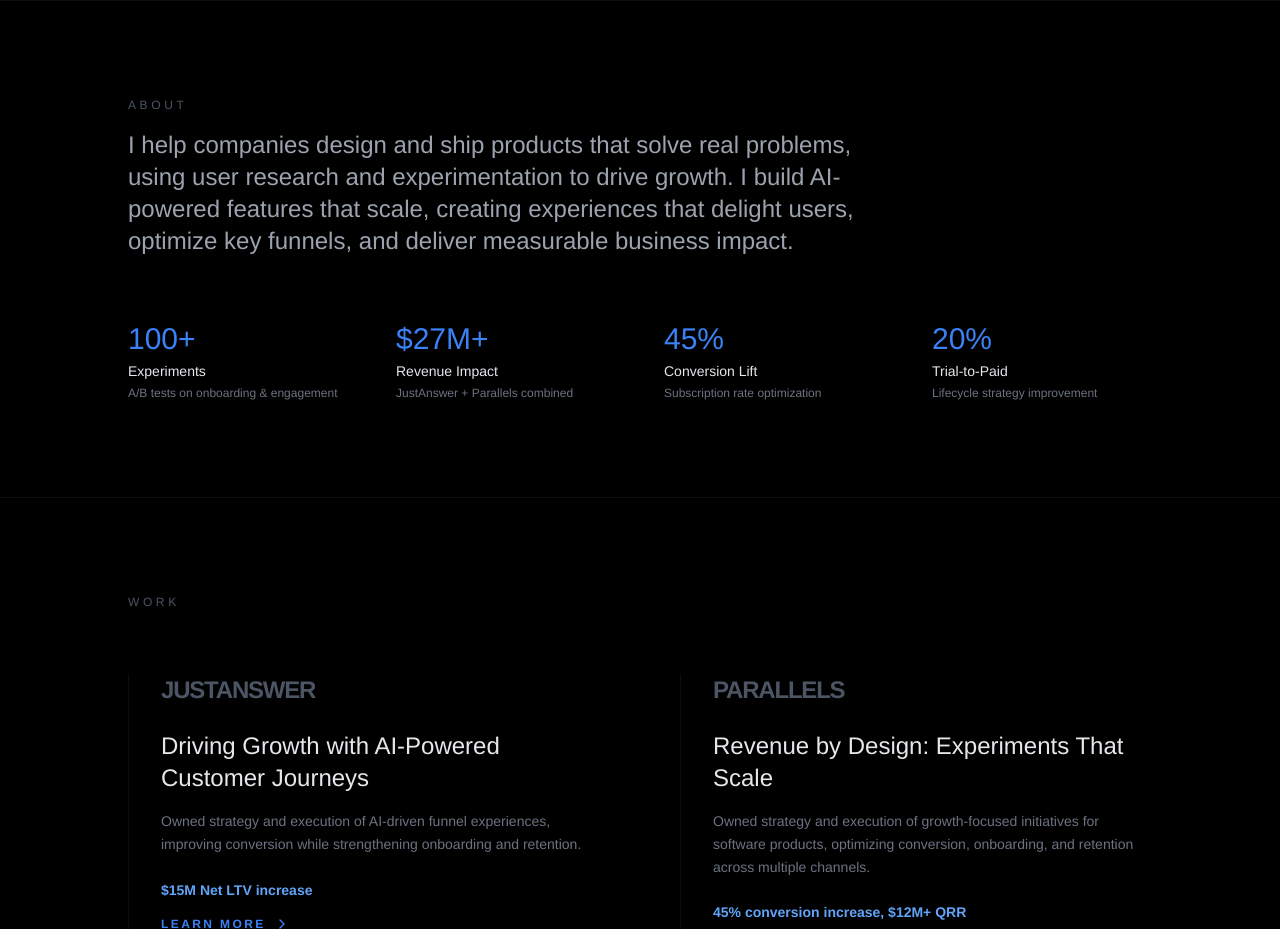
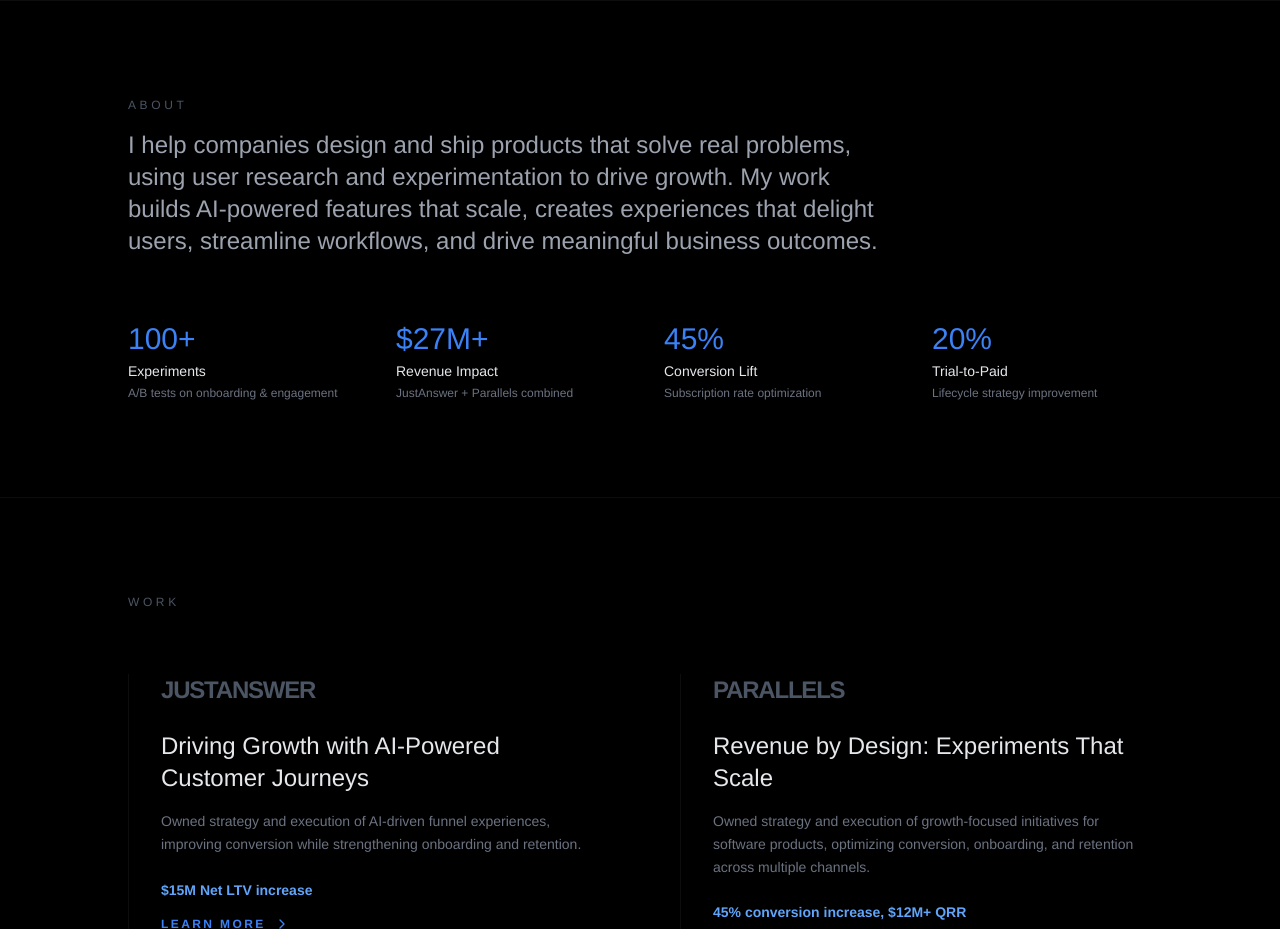
Before and after one commit to mrbdilly/portfolio, a React (Vite) app: page / in a window 1280 px wide. Shown: the part 800-1729 px from the top of the page. Built offline with nearby package versions, Linux system fonts and the light colour scheme.

Commit message:
Update App.tsx
- Changed "About" copy

```diff
--- a/src/App.tsx
+++ b/src/App.tsx
@@ -271,7 +271,7 @@
         <div className="max-w-5xl mx-auto">
           <h2 className="text-xs uppercase tracking-[0.3em] text-gray-600 mb-4 font-medium">About</h2>
           <p className="text-xl md:text-2xl text-gray-400 font-light mb-16 max-w-3xl">
-           I help companies design and ship products that solve real problems, using user research and experimentation to drive growth. I build AI-powered features that scale, creating experiences that delight users, optimize key funnels, and deliver measurable business impact.
+           I help companies design and ship products that solve real problems, using user research and experimentation to drive growth. My work builds AI-powered features that scale, creates experiences that delight users, streamline workflows, and drive meaningful business outcomes.
           </p>
           <div className="grid grid-cols-2 md:grid-cols-4 gap-12">
             {achievements.map((item, index) => (
```
